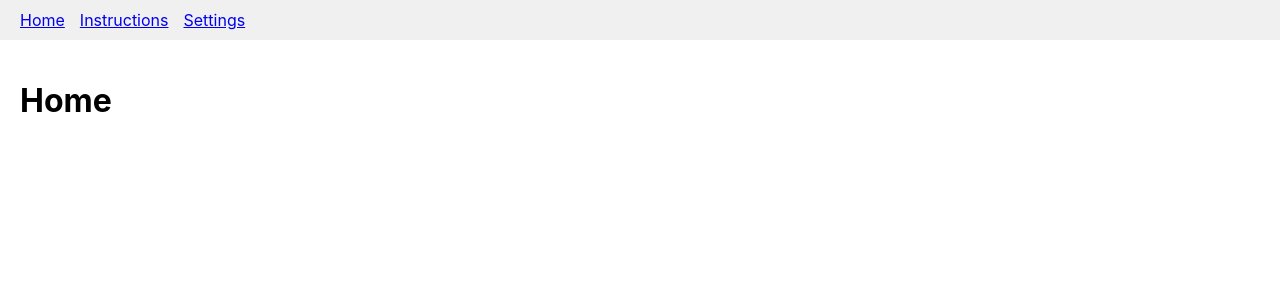
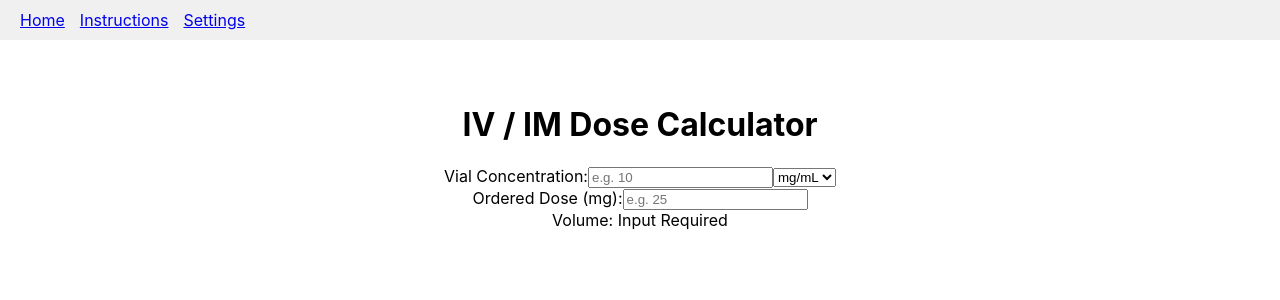
Before and after one commit to JuliaGekhter/JuliaGekhter, a React (Create React App) app in the folder dose-calculator/: page / in a window 1280 px wide. Shown: the top 300 px of the page. Built offline with nearby package versions, Linux system fonts and the light colour scheme.

Commit message:
Add IV/IM dose calculator to Home page
Computes injection volume from vial concentration and ordered dose,
with unit conversion support for mg/mL and g/L.

https://claude.ai/code/session_01GDVEeJCgdSAy5JWw4r2zwu

```diff
--- a/dose-calculator/src/pages/Home.js
+++ b/dose-calculator/src/pages/Home.js
@@ -1,7 +1,90 @@
-import React from "react";
+import React, { useState, useEffect } from "react";
+import "@fontsource/dm-mono";
+import "@fontsource/dm-sans";
 
-function Home() {
-  return <h1>Home</h1>;
+const fmt = (n) => (n === null ? "" : Number.isInteger(n) ? n.toString() : n.toFixed(2));
+
+const unitConversions = {
+  "mg/mL": 1,
+  "g/L": 0.001,
+};
+
+export default function DoseCalc() {
+  const [conc, setConc] = useState("");
+  const [dose, setDose] = useState("");
+  const [result, setResult] = useState(null);
+  const [error, setError] = useState("");
+  const [unit, setUnit] = useState("mg/mL");
+
+  const convertConcentration = (value, unit) => value * unitConversions[unit];
+
+  useEffect(() => {
+    const c = parseFloat(conc);
+    const d = parseFloat(dose);
+
+    if (!conc && !dose) {
+      setResult(null);
+      setError("");
+      return;
+    }
+
+    if (isNaN(c) || c <= 0) {
+      setResult(null);
+      setError(conc ? "Invalid concentration" : "");
+      return;
+    }
+    if (isNaN(d) || d <= 0) {
+      setResult(null);
+      setError(dose ? "Invalid dose" : "");
+      return;
+    }
+
+    const cConverted = convertConcentration(c, unit);
+    setError("");
+    setResult(d / cConverted);
+  }, [conc, dose, unit]);
+
+  const ready = result !== null;
+
+  return (
+    <div style={{ padding: "24px", textAlign: "center" }}>
+      <h1>IV / IM Dose Calculator</h1>
+
+      {/* Concentration Input */}
+      <div>
+        <label>
+          Vial Concentration:
+          <input
+            type="number"
+            placeholder="e.g. 10"
+            value={conc}
+            onChange={(e) => setConc(e.target.value)}
+          />
+          <select value={unit} onChange={(e) => setUnit(e.target.value)}>
+            <option value="mg/mL">mg/mL</option>
+            <option value="g/L">g/L</option>
+          </select>
+        </label>
+      </div>
+
+      {/* Dose Input */}
+      <div>
+        <label>
+          Ordered Dose (mg):
+          <input
+            type="number"
+            placeholder="e.g. 25"
+            value={dose}
+            onChange={(e) => setDose(e.target.value)}
+          />
+        </label>
+      </div>
+
+      {/* Results */}
+      <div>
+        Volume: {ready ? `${fmt(result)} mL` : "Input Required"}
+        {error && <p style={{ color: "red" }}>{error}</p>}
+      </div>
+    </div>
+  );
 }
-
-export default Home;
```
